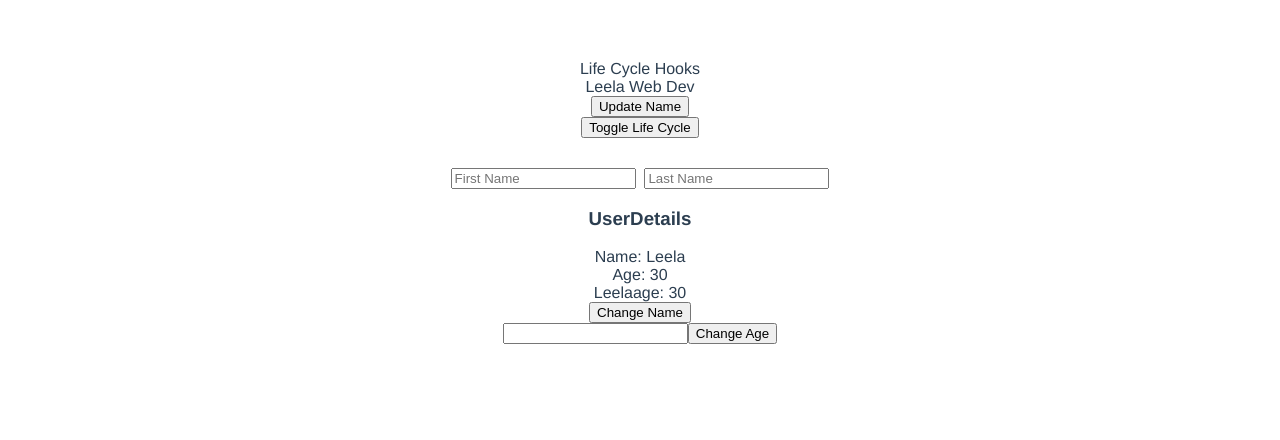
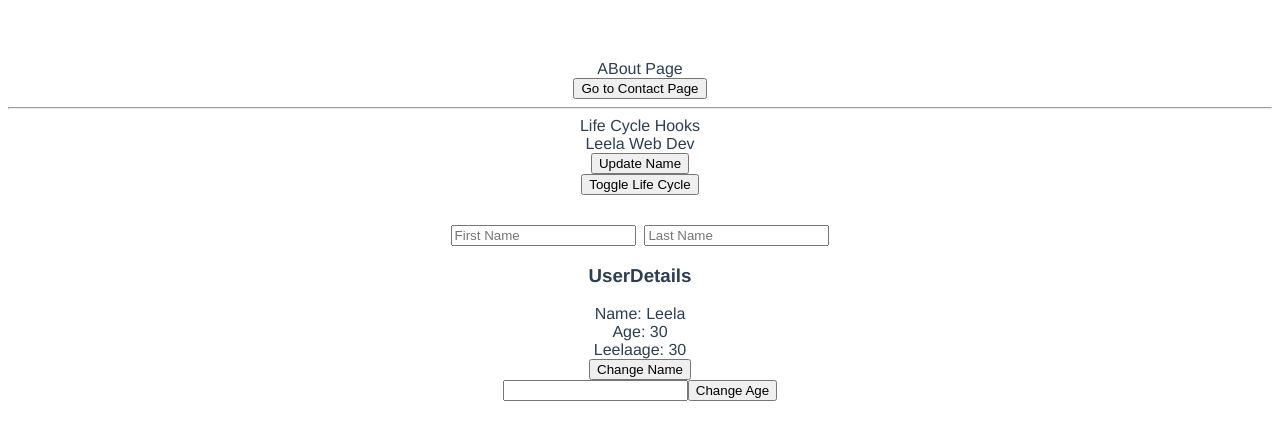
Before and after one commit to leelanarasimha/vue3-course, a Vue app in the folder vue-compositionapi/: page /about in a window 1280 px wide. Shown: the top 440 px of the page. Built offline with nearby package versions, Linux system fonts and the light colour scheme.

Commit message:
Added the router code

```diff
--- a/vue-compositionapi/package.json
+++ b/vue-compositionapi/package.json
@@ -9,7 +9,8 @@
   },
   "dependencies": {
     "core-js": "^3.6.5",
-    "vue": "^3.0.0"
+    "vue": "^3.0.0",
+    "vue-router": "^4.0.0-rc.6"
   },
   "devDependencies": {
     "@vue/cli-plugin-babel": "~4.5.0",
--- a/vue-compositionapi/src/App.vue
+++ b/vue-compositionapi/src/App.vue
@@ -1,5 +1,9 @@
 <template>
     <div>
+        <div>
+            <router-view> </router-view>
+            <hr />
+        </div>
         <div>{{ fullName }}</div>
 
         <div v-if="showLifeCycle">
--- a/vue-compositionapi/src/main.js
+++ b/vue-compositionapi/src/main.js
@@ -1,4 +1,22 @@
-import { createApp } from 'vue'
-import App from './App.vue'
+import { createApp } from 'vue';
+import { createRouter, createWebHistory } from 'vue-router';
+import App from './App.vue';
+import About from './pages/About.vue';
+import Contact from './pages/Contact.vue';
 
-createApp(App).mount('#app')
+const router = createRouter({
+    history: createWebHistory(),
+    routes: [
+        {
+            path: '/about',
+            component: About,
+        },
+        {
+            path: '/contact',
+            component: Contact,
+        },
+    ],
+});
+const app = createApp(App);
+app.use(router);
+app.mount('#app');
--- /dev/null
+++ b/vue-compositionapi/src/pages/About.vue
@@ -0,0 +1,22 @@
+<template>
+    <div>
+        <div>ABout Page</div>
+        <button @click="goToContact">Go to Contact Page</button>
+    </div>
+</template>
+
+<script>
+import { useRouter } from 'vue-router';
+export default {
+    setup() {
+        const router = useRouter();
+        function goToContact() {
+            router.push('/contact');
+        }
+
+        return {
+            goToContact,
+        };
+    },
+};
+</script>
--- /dev/null
+++ b/vue-compositionapi/src/pages/Contact.vue
@@ -0,0 +1,23 @@
+<template>
+    <div>
+        <div>Contact Page</div>
+
+        <button @click="goToAbout">Go to About Page</button>
+    </div>
+</template>
+
+<script>
+import { useRouter } from 'vue-router';
+export default {
+    setup() {
+        const router = useRouter();
+        function goToAbout() {
+            router.push('/about');
+        }
+
+        return {
+            goToAbout,
+        };
+    },
+};
+</script>
```
Also changed, not shown: 1 other file (tests, documents, lock files or other folders).
